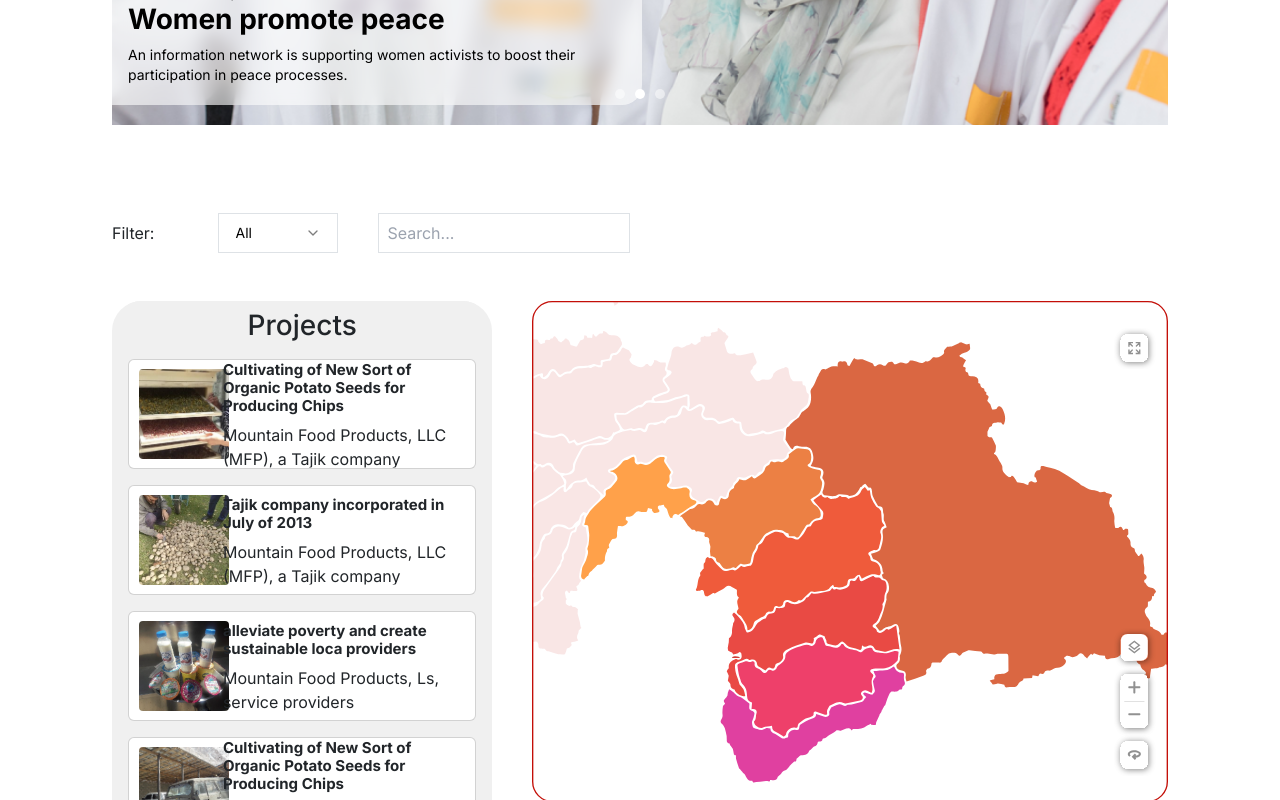
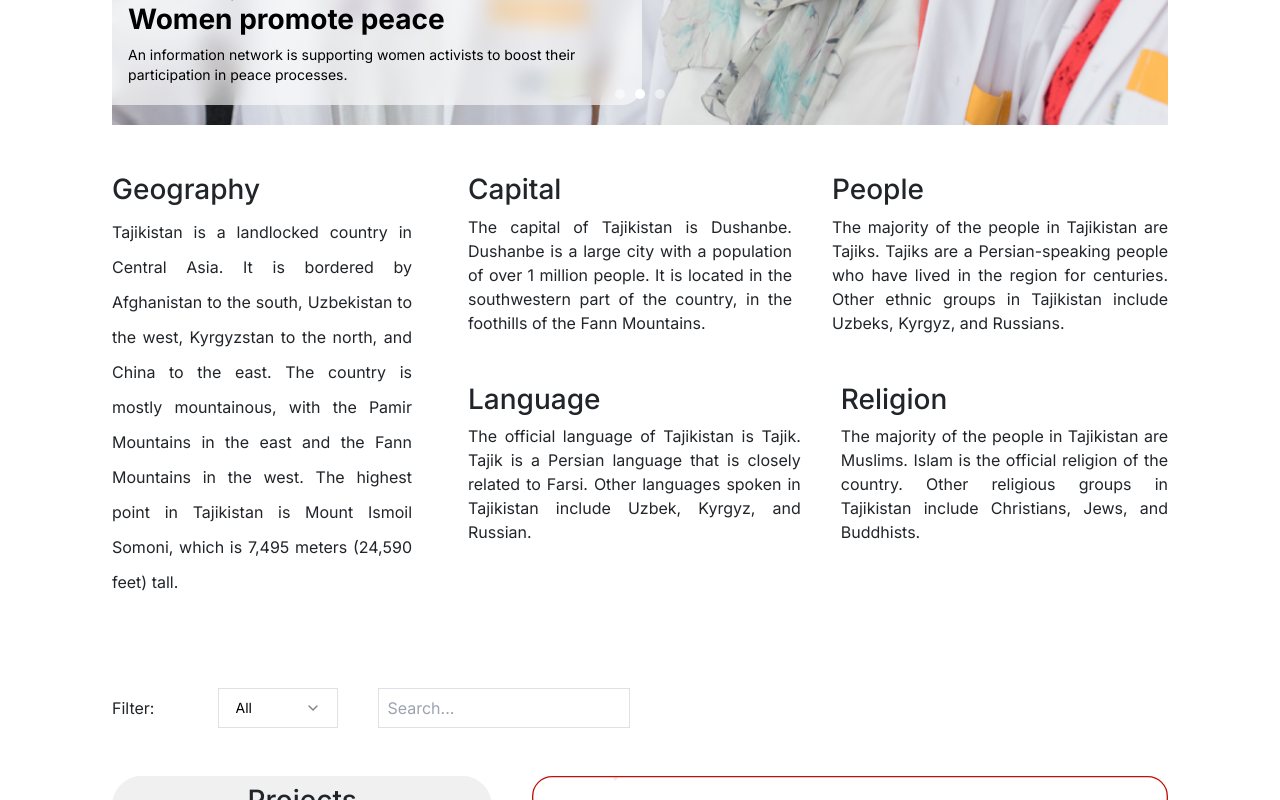
Before and after one commit to nazarkhudoev/giz-front, a Next.js app: page / in a window 1280 px wide. Shown: the part 555-1355 px from the top of the page. Built offline with nearby package versions, Linux system fonts and the light colour scheme.

Commit message:
added About section

```diff
--- a/src/app/globals.css
+++ b/src/app/globals.css
@@ -125,6 +125,21 @@ p {
   right: -60px !important;
 }
 
+/* About Section */
+.geography p {
+  line-height: 35px;
+}
+
+/* .language {
+  grid-column: 2/3;
+  grid-row: 2/3;
+}
+
+.religion {
+  grid-column: 3/4;
+  grid-row: 2/3;
+} */
+
 /* Projects */
 .project-subtitle {
   display: -webkit-box;
--- a/src/app/page.tsx
+++ b/src/app/page.tsx
@@ -1,11 +1,13 @@
+import MainContent from "@/components/MainContent/MainContent"
+import About from "@/components/About/About"
 import Filter from "@/components/Filter/Filter"
-import MainContent from "@/components/MainContent/MainContent"
 import MainSlider from "@/components/MainSlider/MainSlider"
 
 export default function Home() {
   return (
     <main>
       <MainSlider />
+      <About />
       <Filter />
       <MainContent />
     </main>
--- /dev/null
+++ b/src/components/About/About.tsx
@@ -0,0 +1,32 @@
+export default function About() {
+	return (
+		<section className="flex items-start justify-between gap-14 px-28 pt-5">
+			<div className="geography w-[30%]">
+				<h3>Geography</h3>
+				<p className="text-justify">Tajikistan is a landlocked country in Central Asia. It is bordered by Afghanistan to the south, Uzbekistan to the west, Kyrgyzstan to the north, and China to the east. The country is mostly mountainous, with the Pamir Mountains in the east and the Fann Mountains in the west. The highest point in Tajikistan is Mount Ismoil Somoni, which is 7,495 meters (24,590 feet) tall.</p>
+			</div>
+			<div className="w-[70%]">
+				<div className="flex items-start gap-10">
+					<div className="mb-5">
+						<h3>Capital</h3>
+						<p className="text-justify">The capital of Tajikistan is Dushanbe. Dushanbe is a large city with a population of over 1 million people. It is located in the southwestern part of the country, in the foothills of the Fann Mountains.</p>
+					</div>
+					<div className="mb-5">
+						<h3>People</h3>
+						<p className="text-justify">The majority of the people in Tajikistan are Tajiks. Tajiks are a Persian-speaking people who have lived in the region for centuries. Other ethnic groups in Tajikistan include Uzbeks, Kyrgyz, and Russians.</p>
+					</div>
+				</div>
+				<div className="flex items-start gap-10">
+					<div className="language">
+						<h3>Language</h3>
+						<p className="text-justify">The official language of Tajikistan is Tajik. Tajik is a Persian language that is closely related to Farsi. Other languages spoken in Tajikistan include Uzbek, Kyrgyz, and Russian.</p>
+					</div>
+					<div className="religion">
+						<h3>Religion</h3>
+						<p className="text-justify">The majority of the people in Tajikistan are Muslims. Islam is the official religion of the country. Other religious groups in Tajikistan include Christians, Jews, and Buddhists.</p>
+					</div>
+				</div>
+			</div>
+		</section>
+	)
+}
```
